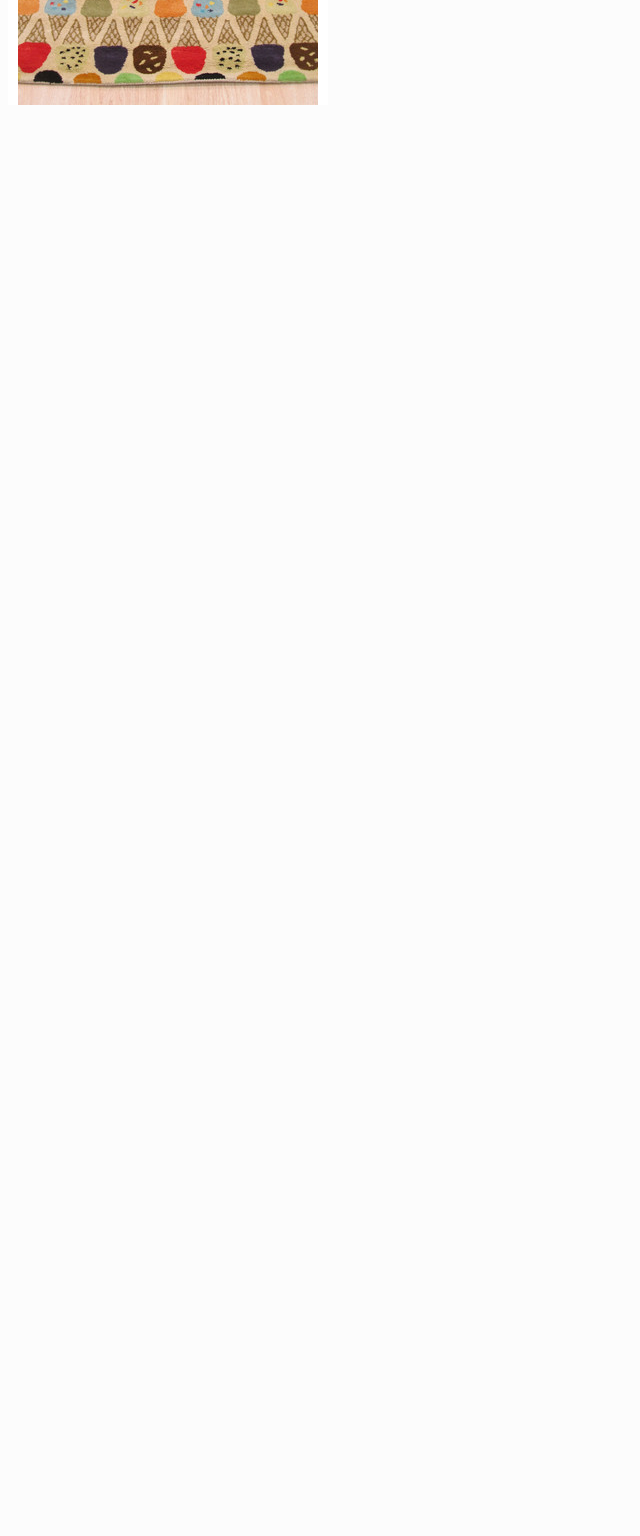
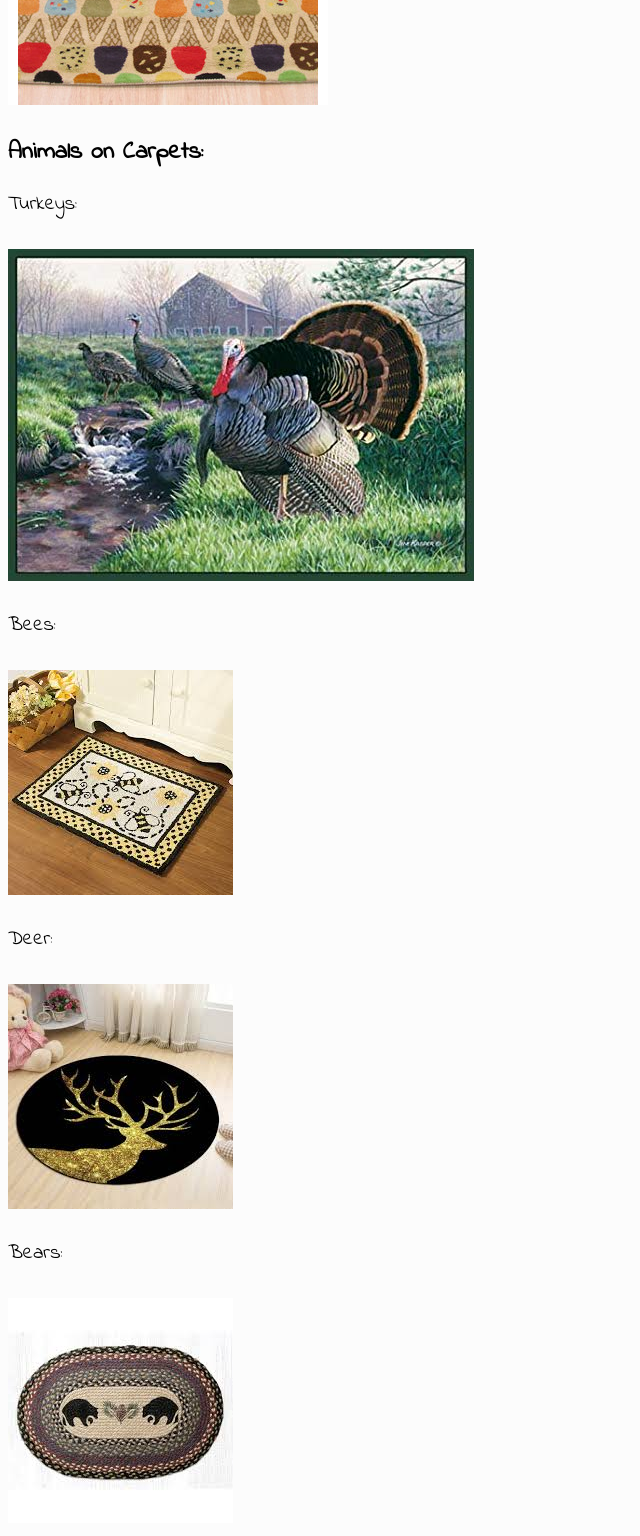
Before and after one commit to achen6159/awesome-site, a plain HTML site: page carpets.html in a window 1280 px wide. Shown: the part 3900-5436 px from the top of the page, without its empty margins (0-640 px from the left). Before the commit the page ends 4031 px from the top, so only its background shows below. Drawn offline with Linux system fonts and the light colour scheme.

Commit message:
Add files via upload

```diff
--- a/carpets.html
+++ b/carpets.html
@@ -84,6 +84,16 @@
   <p>Icecream:</p>
   <img src="images/icecream.jpg">
 
+  <h2>Animals on Carpets:</h2>
+
+  <p>Turkeys:</p>
+  <img src="images/turkey_carpet.jpg">
+  <p>Bees:</p>
+  <img src="images/bees_carpet.jpg">
+  <p>Deer:</p>
+  <img src="images/deer_carpet.jpg">
+  <p>Bears:</p>
+  <img src="images/bears_carpet.jpg">
 
 </body>
 </html>
```
Also changed, not shown: images/bears_carpet.jpg (added), images/bees_carpet.jpg (added), images/deer_carpet.jpg (added), images/turkey_carpet.jpg (added).
